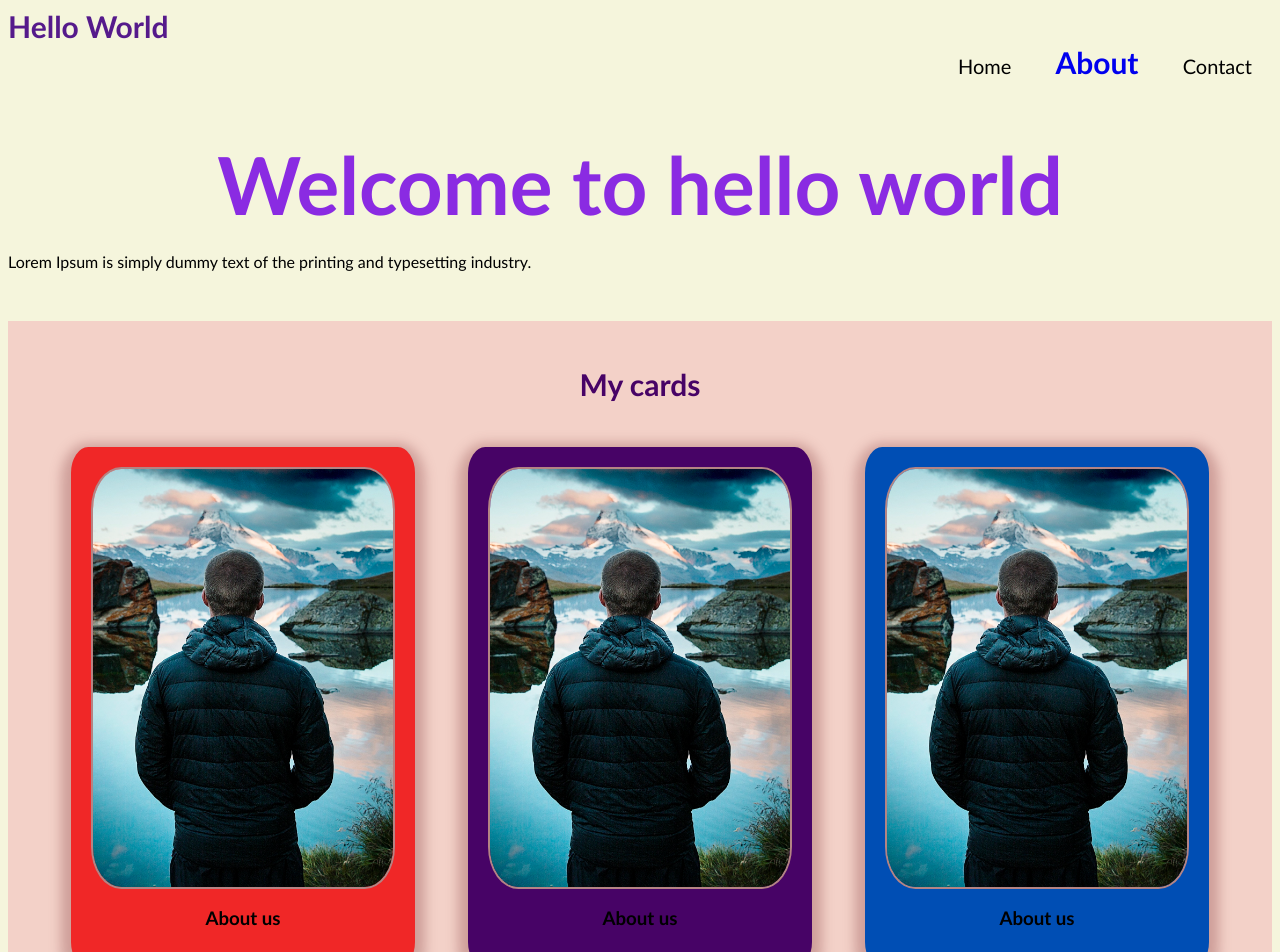
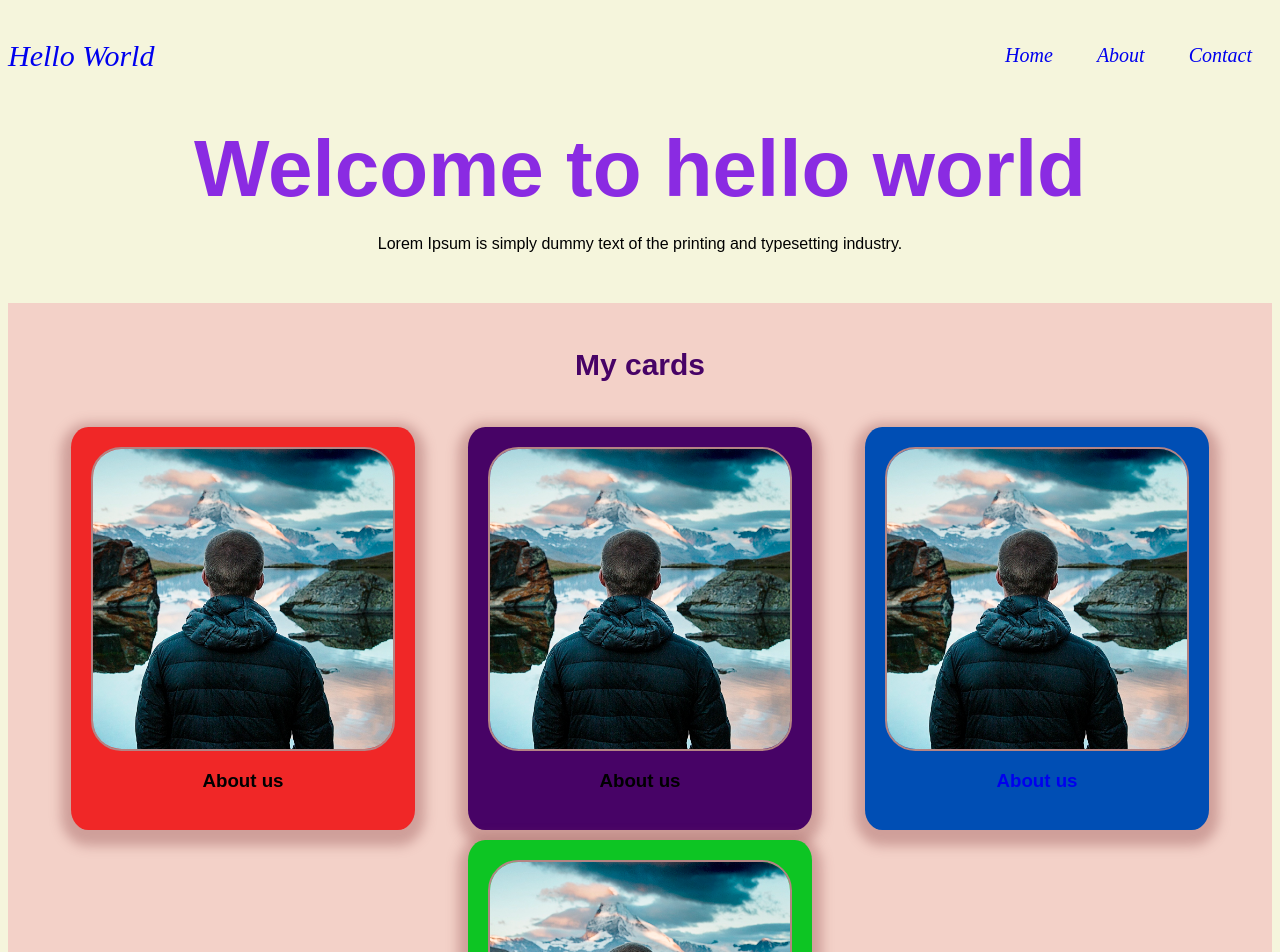
Before and after one commit to bushrakalaji/hello-world2, a plain HTML site: page index.html in a window 1280 px wide. Shown: the top 952 px of the page. Drawn offline with Linux system fonts and the light colour scheme; a web font is replaced by a local one.

Commit message:
fonts & img container

```diff
--- a/css/style.css
+++ b/css/style.css
@@ -2,7 +2,11 @@
 
 body {
   background-color: beige;
-  font-family: "Gill Sans", "Gill Sans MT", Calibri, "Trebuchet MS", sans-serif;
+  font-family: "", Arial, Helvetica, sans-serif;
+}
+
+a {
+  text-decoration: none;
 }
 
 /* Heading h1 h2 ... h6 */
@@ -13,7 +17,8 @@ h1 {
   color: blueviolet;
   text-align: center;
 }
-span {
+
+p {
   text-align: center;
 }
 
@@ -27,13 +32,16 @@ h2 {
 
 header {
   display: flex;
-  align-items: start;
+  align-items: center;
   justify-content: space-between;
+  font-family: "Shantell Sans";
+  font-style: italic;
+  font-weight: 300;
 }
 
 /* logo */
 
-a {
+.logo {
   text-decoration: none;
   font-size: 30px;
   font-weight: bolder;
@@ -46,9 +54,11 @@ nav li {
   padding: 10px;
   margin: 10px;
   font-size: 20px;
+  color: #15001f;
 }
 nav li:hover {
-  background-color: blue;
+  background-color: rgb(209, 209, 242);
+  border-radius: 10%;
 }
 
 /* main */
@@ -97,15 +107,26 @@ nav li:hover {
   background-color: #004eb4;
   order: 3;
 }
+
 .item4 {
   background-color: #f02727;
   order: 1;
 }
 
 .image {
+  width: 100%;
+}
+
+.img-container {
+  border: 2px solid rgb(180, 132, 132);
   max-width: 300px;
+  overflow: hidden;
   border-radius: 10%;
-  border: 2px solid rgb(180, 132, 132);
+  max-height: 300px;
+}
+
+.img-container:hover img {
+  width: 120%;
 }
 
 /* second card section "Green" */
--- a/index.html
+++ b/index.html
@@ -5,16 +5,26 @@
     <meta http-equiv="X-UA-Compatible" content="IE=edge" />
     <meta name="viewport" content="width=device-width, initial-scale=1.0" />
     <link rel="stylesheet" href="css/style.css" />
+    <link rel="preconnect" href="https://fonts.googleapis.com" />
+    <link rel="preconnect" href="https://fonts.gstatic.com" crossorigin />
+    <link
+      href="https://fonts.googleapis.com/css2?family=Montserrat:wght@500;600;800&family=Shantell+Sans:ital,wght@0,300;0,400;0,500;1,300;1,400;1,500&display=swap"
+      rel="stylesheet"
+    />
+    <script
+      src="https://kit.fontawesome.com/ffa88f23df.js"
+      crossorigin="anonymous"
+    ></script>
     <title>Home Page</title>
   </head>
   <body>
     <header>
-      <a href="">Hello World</a>
+      <a href="https://fonts.adobe.com/" class="logo">Hello World</a>
       <nav>
         <ul>
-          <li>Home</li>
+          <li><a href="index.html">Home</a></li>
           <li><a href="about.html">About</a></li>
-          <li>Contact</li>
+          <li><a href="contact.html">Contact</a></li>
         </ul>
       </nav>
     </header>
@@ -33,19 +43,43 @@
         <div class="cards">
           <div class="card item1">
             <h3>About us</h3>
-            <img class="image" src="images/item3-page.jpg" alt="im not here" />
+            <div class="img-container">
+              <img
+                class="image"
+                src="images/item3-page.jpg"
+                alt="im not here"
+              />
+            </div>
           </div>
           <div class="card item2">
             <h3>About us</h3>
-            <img class="image" src="images/item3-page.jpg" alt="im not here" />
+            <div class="img-container">
+              <img
+                class="image"
+                src="images/item3-page.jpg"
+                alt="im not here"
+              />
+            </div>
           </div>
           <div class="card item3">
-            <h3>About us</h3>
-            <img class="image" src="images/item3-page.jpg" alt="im not here" />
+            <a href="about.html"> <h3>About us</h3></a>
+            <div class="img-container">
+              <img
+                class="image"
+                src="images/item3-page.jpg"
+                alt="im not here"
+              />
+            </div>
           </div>
           <div class="card item4">
             <h3>About us</h3>
-            <img class="image" src="images/item3-page.jpg" alt="im not here" />
+            <div class="img-container">
+              <img
+                class="image"
+                src="images/item3-page.jpg"
+                alt="im not here"
+              />
+            </div>
           </div>
         </div>
       </section>
@@ -72,5 +106,13 @@
         </div>
       </section>
     </main>
+
+    <span
+      ><svg xmlns="http://www.w3.org/2000/svg" viewBox="0 0 448 512">
+        <!--! Font Awesome Pro 6.3.0 by @fontawesome - https://fontawesome.com License - https://fontawesome.com/license (Commercial License) Copyright 2023 Fonticons, Inc. -->
+        <path
+          d="M400 32H48A48 48 0 0 0 0 80v352a48 48 0 0 0 48 48h137.25V327.69h-63V256h63v-54.64c0-62.15 37-96.48 93.67-96.48 27.14 0 55.52 4.84 55.52 4.84v61h-31.27c-30.81 0-40.42 19.12-40.42 38.73V256h68.78l-11 71.69h-57.78V480H400a48 48 0 0 0 48-48V80a48 48 0 0 0-48-48z"
+        /></svg
+    ></span>
   </body>
 </html>
```
Also changed, not shown: contact.html (added).
